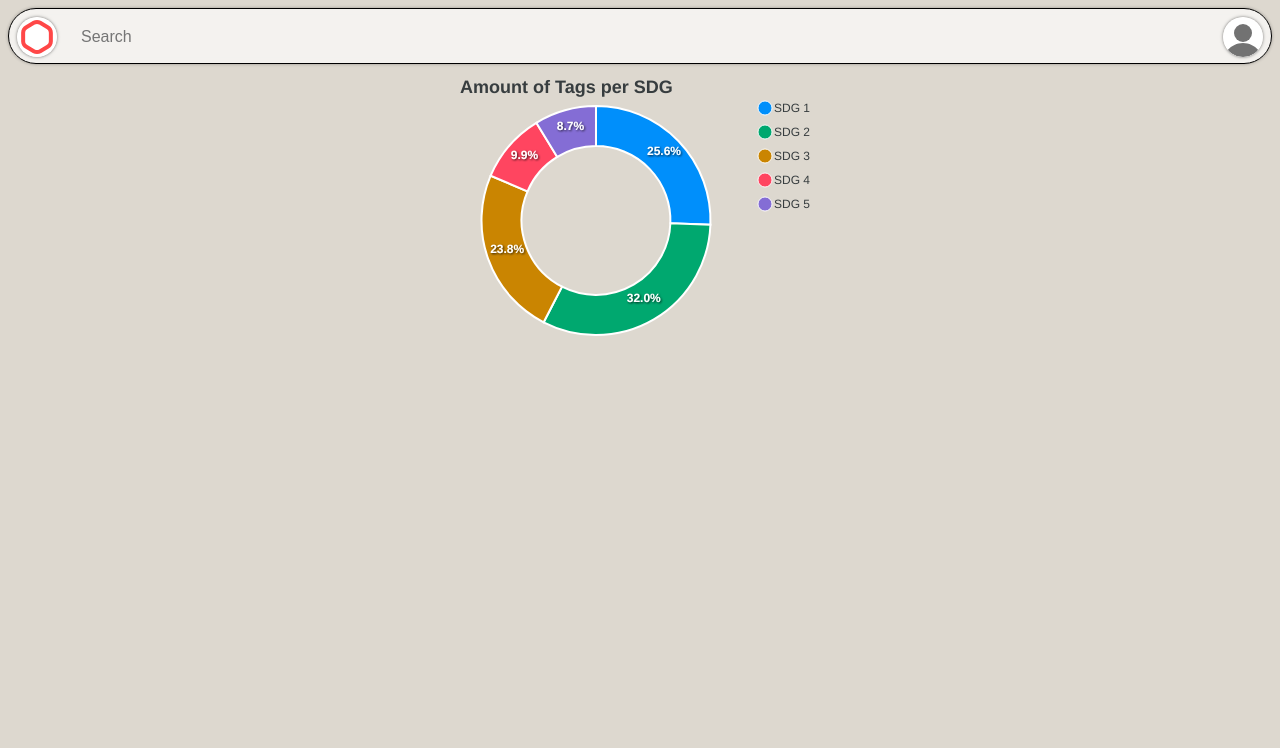
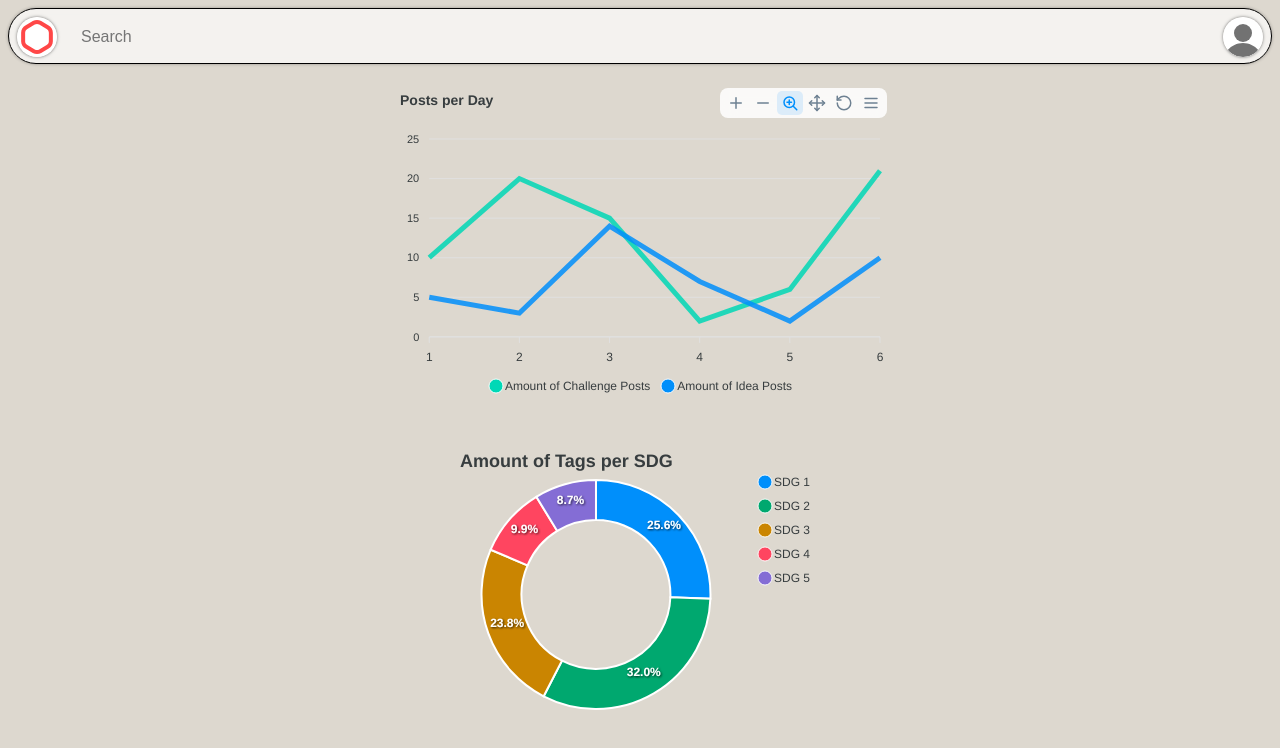
Before and after one commit to unfinishedprogram/Digital-Moment-Team-6-cleanup, a Next.js app: page /admin/general in a window 1280 px wide. Shown: the top 748 px of the page. Built offline with nearby package versions, Linux system fonts and the light colour scheme.

Commit message:
Display line graph for posts per day.

```diff
--- a/pages/admin/general.tsx
+++ b/pages/admin/general.tsx
@@ -19,11 +19,24 @@ interface IDonut {
   series: number[];
 }
 
+interface ILineData {
+  name: string;
+  data: number[];
+}
+
+interface ILineTitle {
+  text: string;
+}
+
 interface ILine {
   options: {
+    title: ILineTitle;
+    colors: string[];
+  }
+  series: ILineData[];
+}
 
-  }
-}
+const colorPalette: string[] = ['#00D8B6','#008FFB',  '#FEB019', '#FF4560', '#775DD0'];
 
 export default function adminGeneral() {
 
@@ -41,8 +54,35 @@ export default function adminGeneral() {
     series: [44, 55, 41, 17, 15]
   }
 
+  let line: ILine = {
+    options: {
+      title: {
+        text: 'Posts per Day'
+      },
+      colors: colorPalette,
+    },
+    series: [
+      {
+        name: 'Amount of Challenge Posts',
+        data: [10, 20, 15, 2, 6, 21]
+      },
+      {
+        name: 'Amount of Idea Posts',
+        data: [5, 3, 14, 7, 2, 10]
+      }
+    ]
+  }
+
   return (
     <div className={styles.charts}>
+      <div>
+        <Chart
+          options={line.options}
+          series={line.series}
+          type="line"
+          width="500"
+        />
+      </div>
       <div>
         <Chart
           options={donut.options}
--- a/styles/charts.module.scss
+++ b/styles/charts.module.scss
@@ -1,6 +1,16 @@
 @import './theme.scss';
 
 .charts {
+    display: flex;
     margin: $std-margin;
     padding: 4rem 0;
+    overflow: auto;
+    color: black;
+    width: 100%;
+    flex-direction: column;
+    align-items: center;
 }
+
+.charts > div {
+    padding: 1rem;
+}
```
